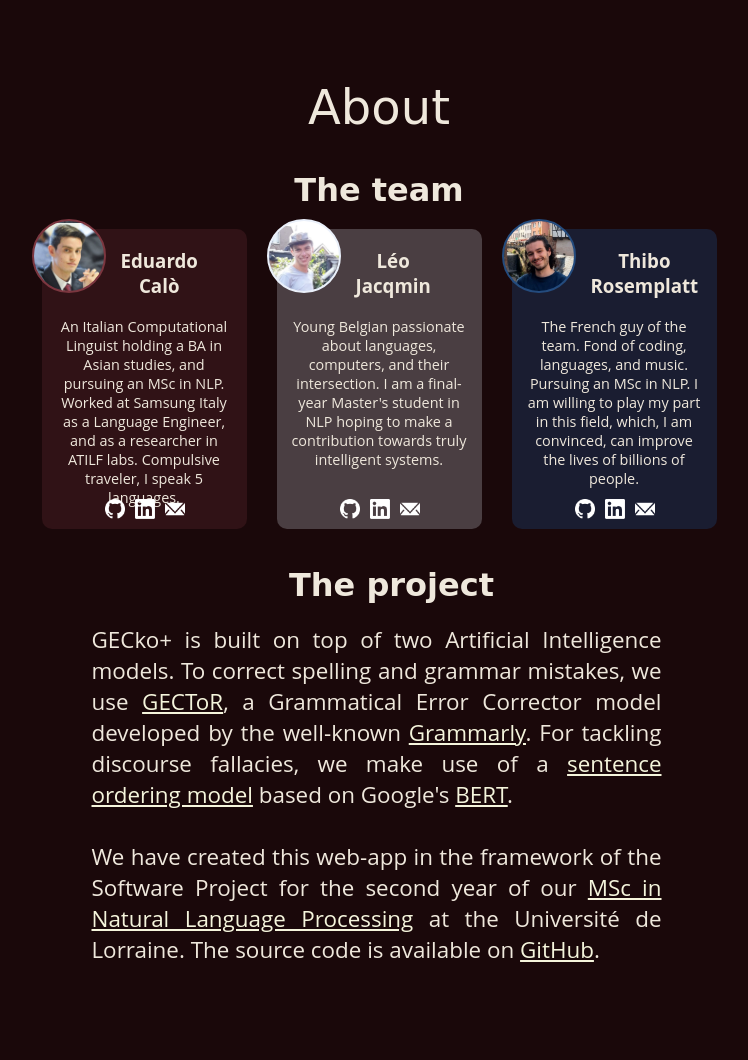
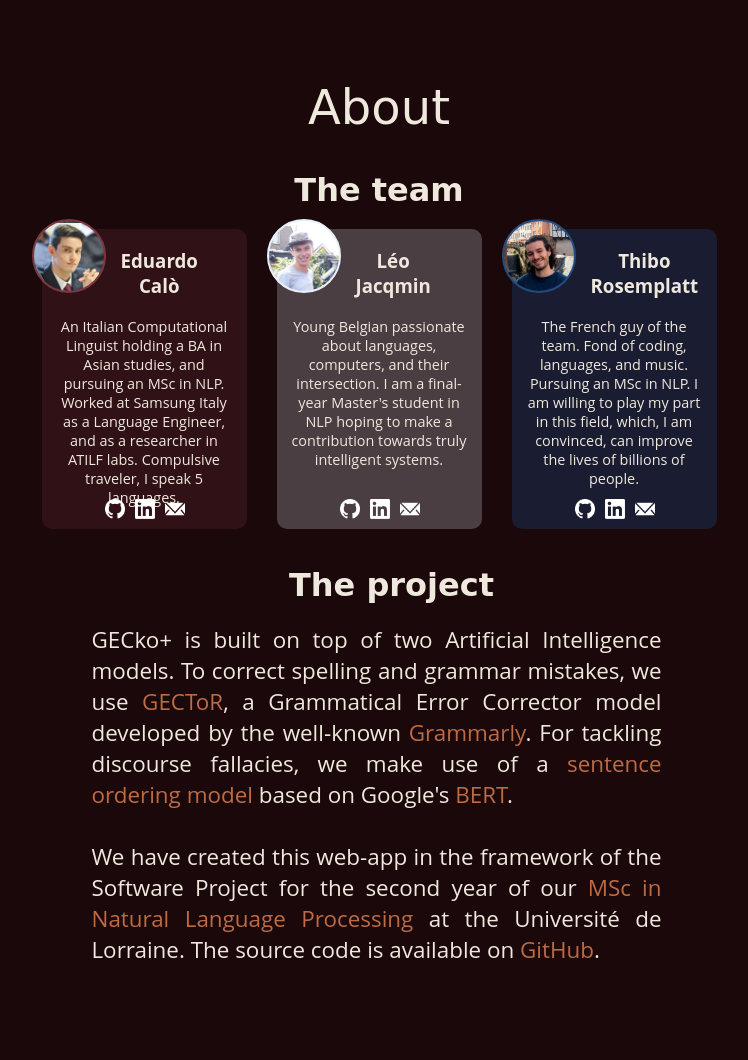
Before and after one commit to thiborose/gecko-app, a Flask app: page / in a window 1280 px wide. Shown: the part 909-1969 px from the top of the page, without its empty margins (261-1009 px from the left). Run offline with Flask 2, Linux system fonts and the light colour scheme; parts of the project's set-up code (start-up, migrations or seed data) failed here and were passed over; some libraries are stand-ins or nearby versions; some web fonts are replaced.

Commit message:
changed link style

```diff
--- a/application/static/css/style.scss.css
+++ b/application/static/css/style.scss.css
@@ -230,6 +230,13 @@ footer {
   padding-right: 30px;
   text-align: justify;
   font-size: 1.4em; }
+  .project-container .project-description a {
+    text-decoration: none;
+    color: #bd6b44;
+    transition: color ease 0.5s; }
+    .project-container .project-description a:hover {
+      color: #fda075;
+      transition: color ease 0.5s; }
 
 .team-container .team-members {
   display: inline-flex; }
--- a/application/static/sass/style.scss
+++ b/application/static/sass/style.scss
@@ -347,6 +347,16 @@ footer{
         padding-right: 30px;
         text-align: justify;
         font-size: 1.4em;
+
+        a{
+            text-decoration: none;
+            color: $link;
+            transition: color ease 0.5s;
+            &:hover{
+                color: $link-hover;
+                transition: color ease 0.5s;
+            }
+        }
     }
 }
 
--- a/application/static/sass/variables.scss
+++ b/application/static/sass/variables.scss
@@ -29,3 +29,6 @@ $button-bg-4: #41ff2f;
 $button-bg-5: #fdba82;
 $button-bg-6: #440000;
 $button-bg-7: #e62020;
+
+$link: #bd6b44;
+$link-hover: #fda075;
--- a/application/templates/index.html
+++ b/application/templates/index.html
@@ -91,15 +91,15 @@
                 <!-- <img src="../static/img/gecko_tagline.png" alt="Logo and tagline of gecko" class="footer-logo"> -->
                 <div class="project-description">
                     GECko+ is built on top of two Artificial Intelligence models.
-                    To correct spelling and grammar mistakes, we use <a href="https://github.com/grammarly/gector" style="color:beige">GECToR</a>,
-                    a Grammatical Error Corrector model developed by the well-known <a href="https://www.grammarly.com" style="color:beige">Grammarly</a>.
+                    To correct spelling and grammar mistakes, we use <a href="https://github.com/grammarly/gector">GECToR</a>,
+                    a Grammatical Error Corrector model developed by the well-known <a href="https://www.grammarly.com">Grammarly</a>.
                     For tackling discourse fallacies, we make use of a
-                    <a href="https://github.com/shrimai/Topological-Sort-for-Sentence-Ordering" style="color:beige">sentence ordering model</a>
-                    based on Google's <a href="https://github.com/google-research/bert" style="color:beige">BERT</a>.<br>
+                    <a href="https://github.com/shrimai/Topological-Sort-for-Sentence-Ordering">sentence ordering model</a>
+                    based on Google's <a href="https://github.com/google-research/bert" >BERT</a>.<br>
 
                     <br>We have created this web-app in the framework of the Software Project for the second year of our
-                    <a href="https://idmc.univ-lorraine.fr/idmc-master-degree-in-natural-language-processing/" style="color:beige">MSc in Natural Language Processing</a> at the Université de Lorraine.
-                    The source code is available on <a href="https://github.com/psawa/gecko-app" style="color:beige">GitHub</a>.
+                    <a href="https://idmc.univ-lorraine.fr/idmc-master-degree-in-natural-language-processing/">MSc in Natural Language Processing</a> at the Université de Lorraine.
+                    The source code is available on <a href="https://github.com/psawa/gecko-app">GitHub</a>.
                 </div>
             </div>
         </div>
```
Also changed, not shown: 1 other file.
